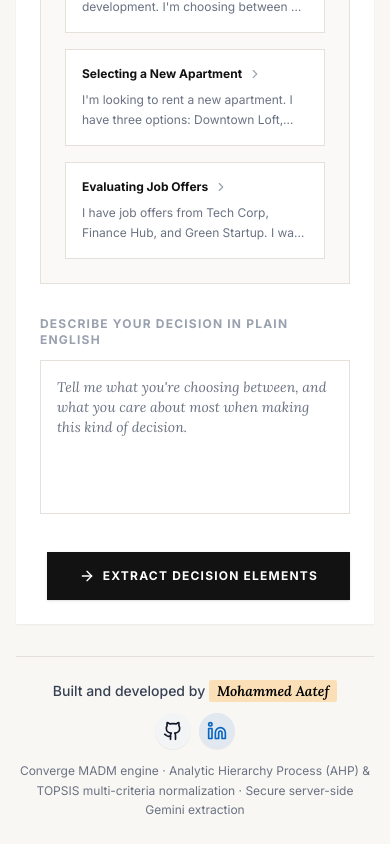
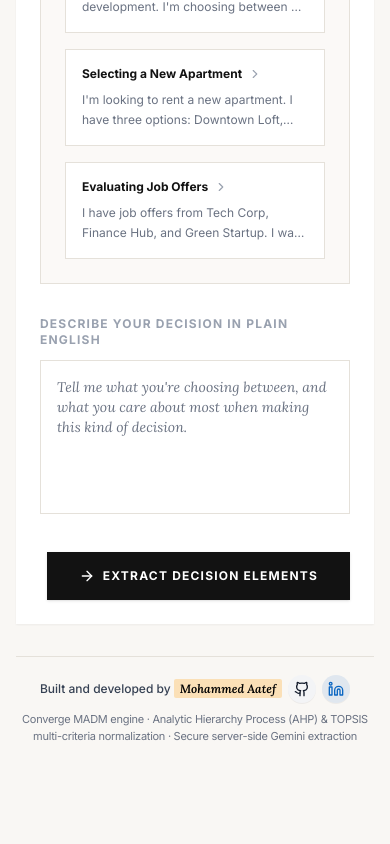
Before and after one commit to TR-Mohd/converge-madm, a React (Vite) app: page / in a window 390 px wide. Shown: the part 429-1273 px from the top of the page. After the commit the page ends 1197 px from the top, so only its background shows below. Built offline with nearby package versions, Linux system fonts and the light colour scheme.

Commit message:
fix(ui): optimize footer responsive sizing on mobile viewports

```diff
--- a/src/App.tsx
+++ b/src/App.tsx
@@ -391,41 +391,41 @@ export default function App() {
 
       {/* Technical Methodology Footer */}
       <footer className="max-w-4xl mx-auto w-full px-4 mt-8 pb-6" id="app-footer">
-        <div className="border-t border-[#E5E1DA] dark:border-[#262A33] pt-6 text-center space-y-3">
-          <div className="flex flex-wrap items-center justify-center gap-3">
-            <span className="text-sm font-medium text-gray-700 dark:text-[#D1D5DB]">
+        <div className="border-t border-[#E5E1DA] dark:border-[#262A33] max-[619px]:pt-4.5 min-[620px]:pt-6 text-center max-[619px]:space-y-2 min-[620px]:space-y-3">
+          <div className="flex flex-wrap items-center justify-center max-[619px]:gap-1.5 min-[620px]:gap-3">
+            <span className="max-[619px]:text-xs min-[620px]:text-sm font-medium text-gray-700 dark:text-[#D1D5DB]">
               Built and developed by{" "}
               <span
                 onClick={() => setIsAboutModalOpen(true)}
-                className="font-serif italic font-bold bg-[#FE9A00]/25 dark:bg-[#FE9A00] text-black px-2 py-0.5 rounded-xs cursor-pointer hover:opacity-90 hover:underline transition-all"
+                className="font-serif italic font-bold bg-[#FE9A00]/25 dark:bg-[#FE9A00] text-black max-[619px]:px-1.5 min-[620px]:px-2 py-0.5 rounded-xs cursor-pointer hover:opacity-90 hover:underline transition-all"
                 title="Click to learn more about the developer"
                 id="footer-author-name"
               >
                 Mohammed Aatef
               </span>
             </span>
-            <div className="flex items-center gap-2">
+            <div className="flex items-center max-[619px]:gap-1.5 min-[620px]:gap-2">
               <a
                 href="https://github.com/TR-Mohd"
                 target="_blank"
                 rel="noopener noreferrer"
                 aria-label="GitHub Profile"
-                className="w-9 h-9 rounded-full inline-flex items-center justify-center bg-gray-100 text-gray-900 dark:bg-white/10 dark:text-white hover:bg-gray-200 dark:hover:bg-white/20 transition-colors duration-200 shadow-2xs"
+                className="max-[619px]:w-7 max-[619px]:h-7 min-[620px]:w-9 min-[620px]:h-9 rounded-full inline-flex items-center justify-center bg-gray-100 text-gray-900 dark:bg-white/10 dark:text-white hover:bg-gray-200 dark:hover:bg-white/20 transition-colors duration-200 shadow-2xs"
               >
-                <Github size={20} />
+                <Github className="max-[619px]:w-4 max-[619px]:h-4 min-[620px]:w-5 min-[620px]:h-5" />
               </a>
               <a
                 href="https://www.linkedin.com/in/mohammed-aatef-saleh/"
                 target="_blank"
                 rel="noopener noreferrer"
                 aria-label="LinkedIn Profile"
-                className="w-9 h-9 rounded-full inline-flex items-center justify-center bg-[#0A66C2]/10 text-[#0A66C2] dark:bg-[#0A66C2]/20 dark:text-[#38BDF8] hover:bg-[#0A66C2]/20 dark:hover:bg-[#0A66C2]/35 transition-colors duration-200 shadow-2xs"
+                className="max-[619px]:w-7 max-[619px]:h-7 min-[620px]:w-9 min-[620px]:h-9 rounded-full inline-flex items-center justify-center bg-[#0A66C2]/10 text-[#0A66C2] dark:bg-[#0A66C2]/20 dark:text-[#38BDF8] hover:bg-[#0A66C2]/20 dark:hover:bg-[#0A66C2]/35 transition-colors duration-200 shadow-2xs"
               >
-                <Linkedin size={20} />
+                <Linkedin className="max-[619px]:w-4 max-[619px]:h-4 min-[620px]:w-5 min-[620px]:h-5" />
               </a>
             </div>
           </div>
-          <div className="text-xs text-gray-500 dark:text-[#6B7280] leading-relaxed">
+          <div className="max-[619px]:text-[11px] min-[620px]:text-xs max-[619px]:tracking-tight min-[620px]:tracking-normal text-gray-500 dark:text-[#6B7280] max-[619px]:leading-normal min-[620px]:leading-relaxed max-[619px]:px-1 min-[620px]:px-0">
             Converge MADM engine · Analytic Hierarchy Process (AHP) & TOPSIS multi-criteria normalization · Secure server-side Gemini extraction
           </div>
         </div>
```
